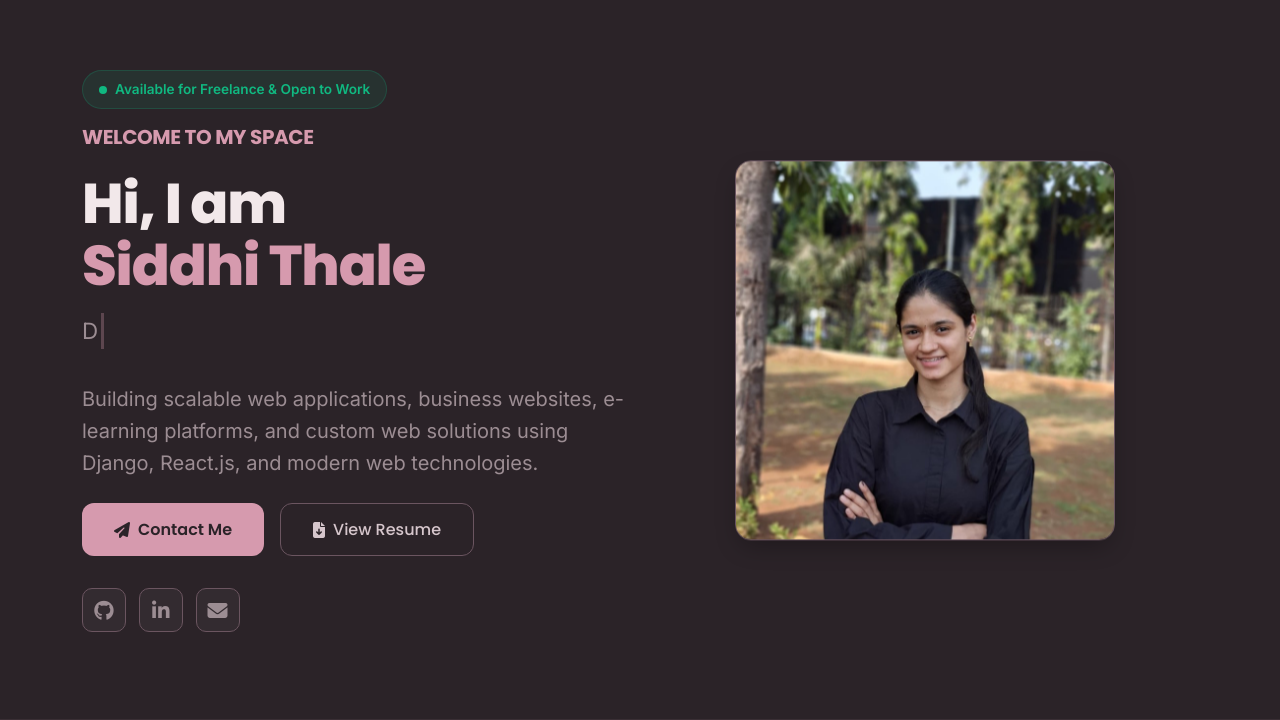
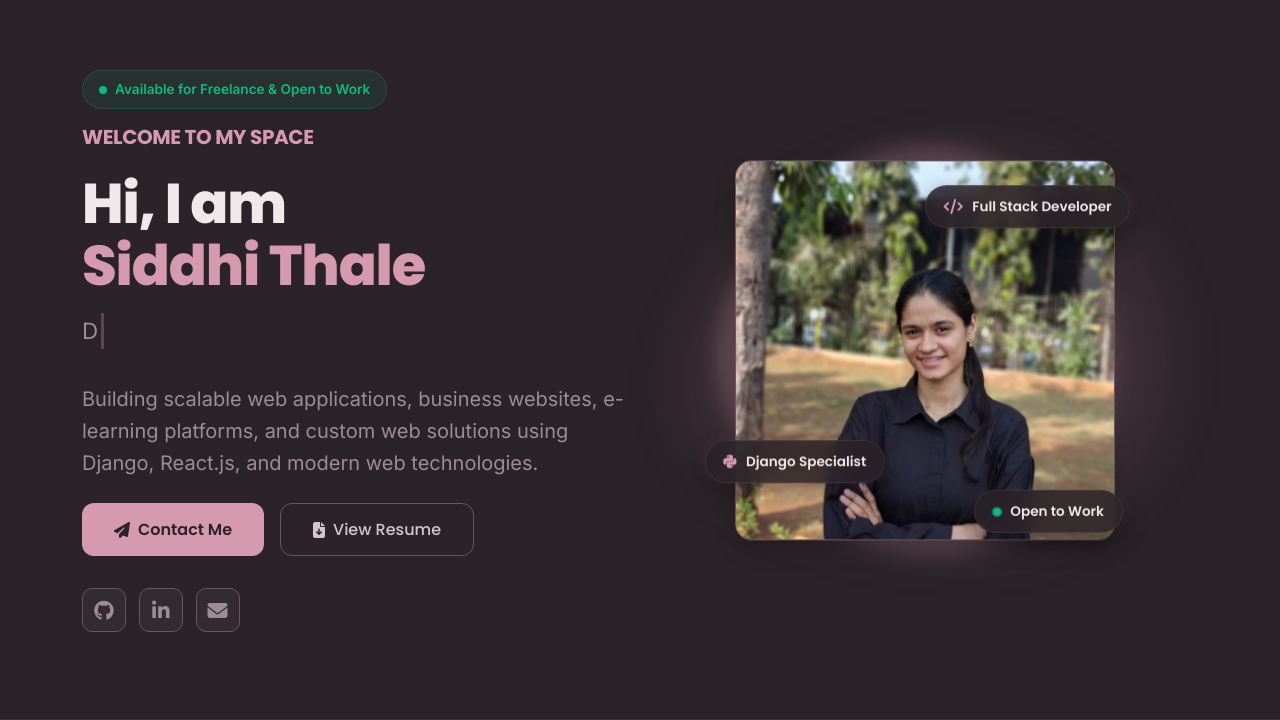
Before and after one commit to thale01/MyPortfolio, a Django app: page / in a window 1280 px wide. Shown: the part 81-801 px from the top of the page. Run offline with Django 5.2, Linux system fonts and the light colour scheme; data that the repository does not hold is empty; some libraries are stand-ins or nearby versions.

Commit message:
Update B.Tech grade to CGPA 8.09, re-enable premium home page profile image features, and update assets

```diff
--- a/generate_resume_pdf.py
+++ b/generate_resume_pdf.py
@@ -211,7 +211,7 @@ def create_resume():
 
     edu_data = [
         [
-            Paragraph("<b>Chhatrapati Shivaji Maharaj University, Panvel</b><br/>B.Tech in Computer Science &mdash; SGPA: 8.66 (7th SEM)", body_style),
+            Paragraph("<b>Chhatrapati Shivaji Maharaj University, Panvel</b><br/>B.Tech in Computer Science &mdash; SGPA: 8.66 (7th SEM) | CGPA: 8.09", body_style),
             Paragraph("<b>2022 &ndash; 2026</b>", ParagraphStyle('EduDate1', parent=body_style, alignment=TA_RIGHT))
         ],
         [
--- a/portfolio/static/css/style.css
+++ b/portfolio/static/css/style.css
@@ -326,9 +326,27 @@ section {
 .profile-frame-container:hover {
     transform: translateY(-4px);
 }
-.profile-glow-ring,
+.profile-glow-ring {
+    position: absolute;
+    width: 400px;
+    height: 400px;
+    border-radius: 30% 70% 70% 30% / 30% 40% 60% 70%;
+    background: linear-gradient(135deg, var(--accent-indigo), var(--accent-blue));
+    opacity: 0.25;
+    filter: blur(10px);
+    z-index: 1;
+    animation: blobMorph 10s linear infinite alternate, rotateGlow 20s linear infinite;
+}
 .home-img-bg {
-    display: none !important;
+    position: absolute;
+    width: 80%;
+    height: 80%;
+    background: var(--gradient-primary);
+    border-radius: 30% 70% 70% 30% / 30% 30% 70% 70%;
+    filter: blur(40px);
+    opacity: 0.15;
+    z-index: 1;
+    animation: blobMorph 8s linear infinite alternate;
 }
 .home-img {
     position: relative;
@@ -346,11 +364,97 @@ section {
     border-color: var(--accent-indigo);
 }
 
-/* Hide floating badges over the image */
+/* Floating badges on home screen */
 .floating-badge {
-    display: none !important;
+    position: absolute;
+    background: rgba(43, 35, 40, 0.85);
+    backdrop-filter: blur(12px);
+    -webkit-backdrop-filter: blur(12px);
+    border: 1px solid rgba(255, 255, 255, 0.08);
+    padding: 0.6rem 1.1rem;
+    border-radius: 50px;
+    display: flex;
+    align-items: center;
+    gap: 0.6rem;
+    box-shadow: 0 10px 25px rgba(0, 0, 0, 0.4), 0 0 15px rgba(201, 140, 160, 0.15);
+    z-index: 10;
+    font-family: var(--font-heading);
+    font-size: 0.85rem;
+    font-weight: 600;
+    transition: var(--transition-smooth);
+    color: var(--text-heading);
+    white-space: nowrap;
+}
+.floating-badge i {
+    font-size: 0.95rem;
+}
+.floating-badge:hover {
+    background: rgba(43, 35, 40, 0.95);
+    border-color: var(--accent-blue);
+    transform: translateY(-3px) scale(1.05);
+    box-shadow: 0 12px 30px rgba(0, 0, 0, 0.5), 0 0 20px rgba(201, 140, 160, 0.3);
 }
 
+.badge-top-right {
+    top: 8%;
+    right: -4%;
+    animation: floatBadge1 5s ease-in-out infinite;
+}
+.badge-bottom-left {
+    bottom: 15%;
+    left: -8%;
+    animation: floatBadge2 6s ease-in-out infinite;
+}
+.badge-bottom-right {
+    bottom: 2%;
+    right: -2%;
+    animation: floatBadge3 7s ease-in-out infinite;
+}
+
+.pulse-dot {
+    width: 8px;
+    height: 8px;
+    background-color: var(--accent-emerald);
+    border-radius: 50%;
+    box-shadow: 0 0 0 0 rgba(16, 185, 129, 0.7);
+    animation: pulseDot 1.6s infinite;
+}
+
+@keyframes pulseDot {
+    0% {
+        transform: scale(0.95);
+        box-shadow: 0 0 0 0 rgba(16, 185, 129, 0.7);
+    }
+    70% {
+        transform: scale(1);
+        box-shadow: 0 0 0 6px rgba(16, 185, 129, 0);
+    }
+    100% {
+        transform: scale(0.95);
+        box-shadow: 0 0 0 0 rgba(16, 185, 129, 0);
+    }
+}
+
+@keyframes floatBadge1 {
+    0%, 100% { transform: translateY(0); }
+    50% { transform: translateY(-8px); }
+}
+@keyframes floatBadge2 {
+    0%, 100% { transform: translateY(0); }
+    50% { transform: translateY(-10px); }
+}
+@keyframes floatBadge3 {
+    0%, 100% { transform: translateY(0); }
+    50% { transform: translateY(-7px); }
+}
+@keyframes rotateGlow {
+    0% { transform: rotate(0deg); }
+    100% { transform: rotate(360deg); }
+}
+@keyframes blobMorph {
+    0% { border-radius: 30% 70% 70% 30% / 30% 30% 70% 70%; }
+    100% { border-radius: 70% 30% 30% 70% / 70% 60% 40% 30%; }
+}
 @keyframes float {
     0%, 100% { transform: translateY(0); }
     50% { transform: translateY(-8px); }
--- a/portfolio/templates/portfolio/index.html
+++ b/portfolio/templates/portfolio/index.html
@@ -60,8 +60,24 @@
             </div>
 
             <div class="col-lg-6 home-img-wrapper reveal">
+                <div class="profile-glow-ring"></div>
+                <div class="home-img-bg"></div>
                 <div class="profile-frame-container">
                     <img src="{% static 'images/profile.png' %}" alt="Siddhi Thale Professional Developer Avatar" class="home-img img-fluid">
+
+                    <!-- Floating Interactive Badges -->
+                    <div class="floating-badge badge-top-right">
+                        <i class="fa-solid fa-code text-gradient"></i>
+                        <span>Full Stack Developer</span>
+                    </div>
+                    <div class="floating-badge badge-bottom-left">
+                        <i class="fa-brands fa-python text-gradient"></i>
+                        <span>Django Specialist</span>
+                    </div>
+                    <div class="floating-badge badge-bottom-right">
+                        <span class="pulse-dot"></span>
+                        <span>Open to Work</span>
+                    </div>
                 </div>
             </div>
         </div>
@@ -776,7 +792,7 @@
                         <h4 class="timeline-title fw-bold">B.Tech in Computer Science</h4>
                         <div class="timeline-subtitle">Chhatrapati Shivaji Maharaj University</div>
                         <p class="text-muted small mb-2">Studying advanced computational algorithms, data structures, backend engineering, software planning, and database modeling concepts.</p>
-                        <span class="timeline-grade fw-semibold">SGPA: 8.66</span>
+                        <span class="timeline-grade fw-semibold">SGPA: 8.66 | CGPA: 8.09</span>
                     </div>
 
                     <!-- HSC -->
```
Also changed, not shown: 1 other file.
